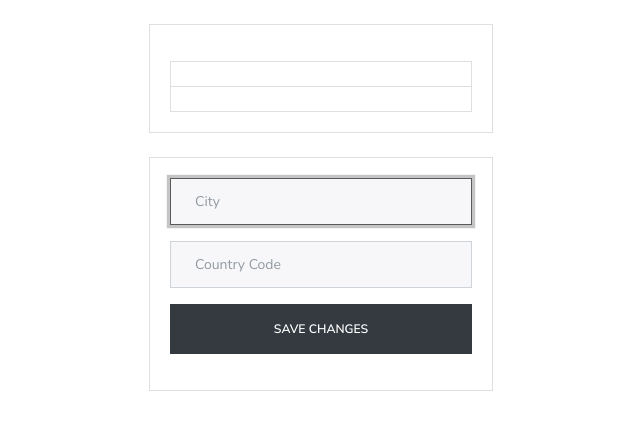
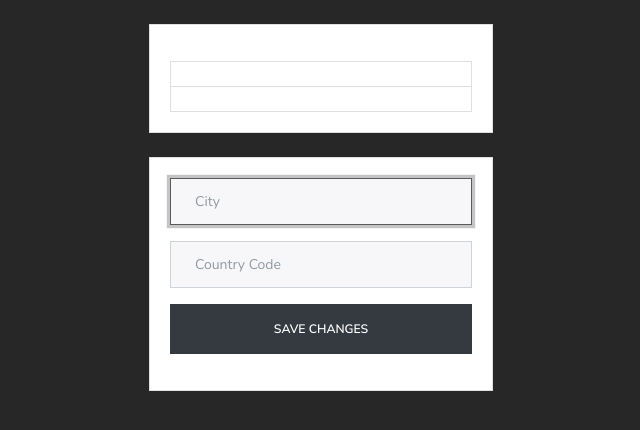
Before and after one commit to ChristianVeneko/wheather-app, a website built with webpack: page src/index.html in a window 1280 px wide. Shown: the whole page, without its empty margins (319-959 px from the left). Built offline with nearby package versions, Linux system fonts and the light colour scheme.

Commit message:
produccion

```diff
--- a/src/index.html
+++ b/src/index.html
@@ -6,7 +6,7 @@
     <!-- BOOTSTRAP -->
     <link rel="stylesheet" href="https://bootswatch.com/4/lux/bootstrap.min.css">
   </head>
-  <body>
+  <body style="background-color: rgb(40, 39, 39);">
     <div class="container p-4">
       <div class="row">
         <div class="col-md-4 mx-auto text-center">
```
Also changed, not shown: dist/bundle.js (added), dist/index.html (added).
